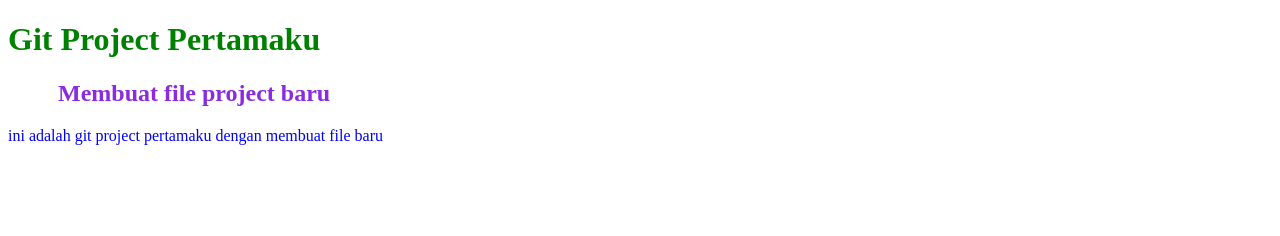
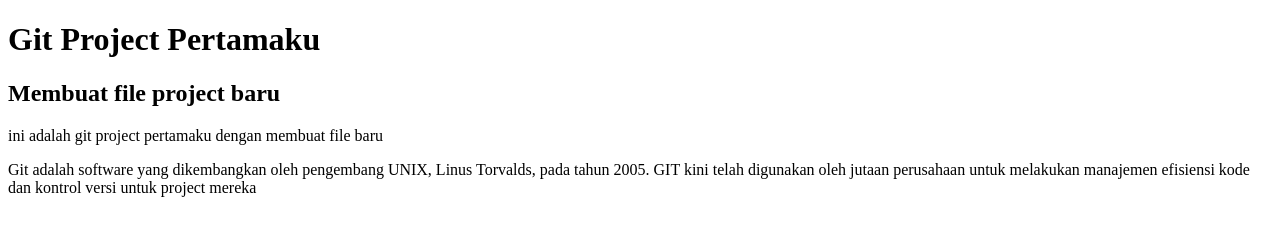
Before and after one commit to rnnfl/web_git, a plain HTML site: page index.html in a window 1280 px wide. Drawn offline with Linux system fonts and the light colour scheme.

Commit message:
adding text p

```diff
--- a/index.html
+++ b/index.html
@@ -8,6 +8,8 @@
     <h1> Git Project Pertamaku</h1>
     <h2> Membuat file project baru</h2>
     <p> ini adalah git project pertamaku dengan membuat file baru</p>
-    <link rel="stylesheet" href="style.css">
+    <p> Git adalah software yang dikembangkan oleh pengembang UNIX, Linus Torvalds, pada tahun 2005.
+        GIT kini telah digunakan oleh jutaan perusahaan untuk melakukan manajemen efisiensi kode dan kontrol versi untuk project mereka</p>
+
 </body>
 </html>
```
